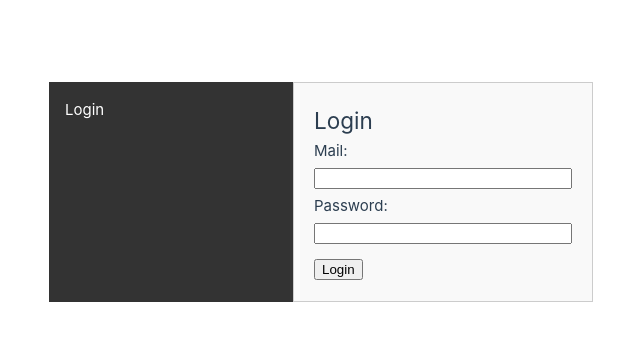
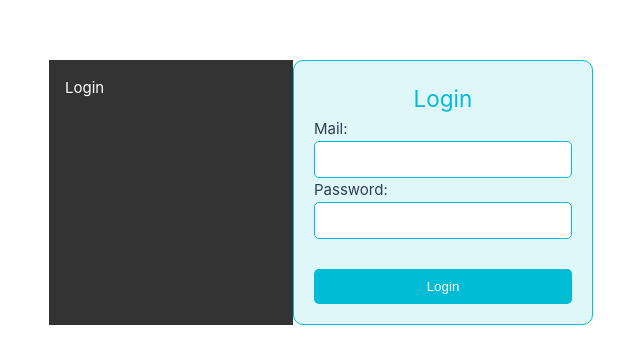
Before and after one commit to EHB-MCT/dev4-course-project-bilal-jojo-dev, a Vue app in the folder vue/vue-project/: page /login in a window 1280 px wide. Shown: the part 208-572 px from the top of the page, without its empty margins (15-655 px from the left). Built offline with nearby package versions, Linux system fonts and the light colour scheme.

Commit message:
Change design for the login

```diff
--- a/vue/vue-project/src/components/Login.vue
+++ b/vue/vue-project/src/components/Login.vue
@@ -64,16 +64,62 @@
   width: 300px;
   margin: 0 auto;
   padding: 20px;
-  border: 1px solid #ccc;
-  background-color: #f9f9f9;
+  border: 1px solid #00BCD4;
+  background-color: #E0F7FA;
+  border-radius: 10px;
+}
+
+.login h2 {
+  text-align: center;
+  color: #00BCD4;
+}
+
+.login .input-field {
+  position: relative;
+  margin: 20px 0;
+}
+
+.login .input-field label {
+  position: absolute;
+  top: -20px;
+  left: 0;
+  color: #00BCD4;
 }
 
 .login input {
   width: 100%;
-  margin: 5px 0;
+  padding: 10px;
+  box-sizing: border-box;
+  border-radius: 5px;
+  border: 1px solid #00BCD4;
+}
+
+.login input:focus {
+  outline: none;
+  border-color: #0097A7;
 }
 
 .login button {
-  margin-top: 10px;
+  display: block;
+  width: 100%;
+  padding: 10px;
+  margin-top: 30px;
+  background-color: #00BCD4;
+  color: white;
+  border: none;
+  border-radius: 5px;
+  cursor: pointer;
+  transition: background-color 0.3s ease;
 }
+
+.login button:hover {
+  background-color: #0097A7;
+}
+
+.login p {
+  color: #F44336;
+  text-align: center;
+  margin-top: 20px;
+}
+
 </style>
```
